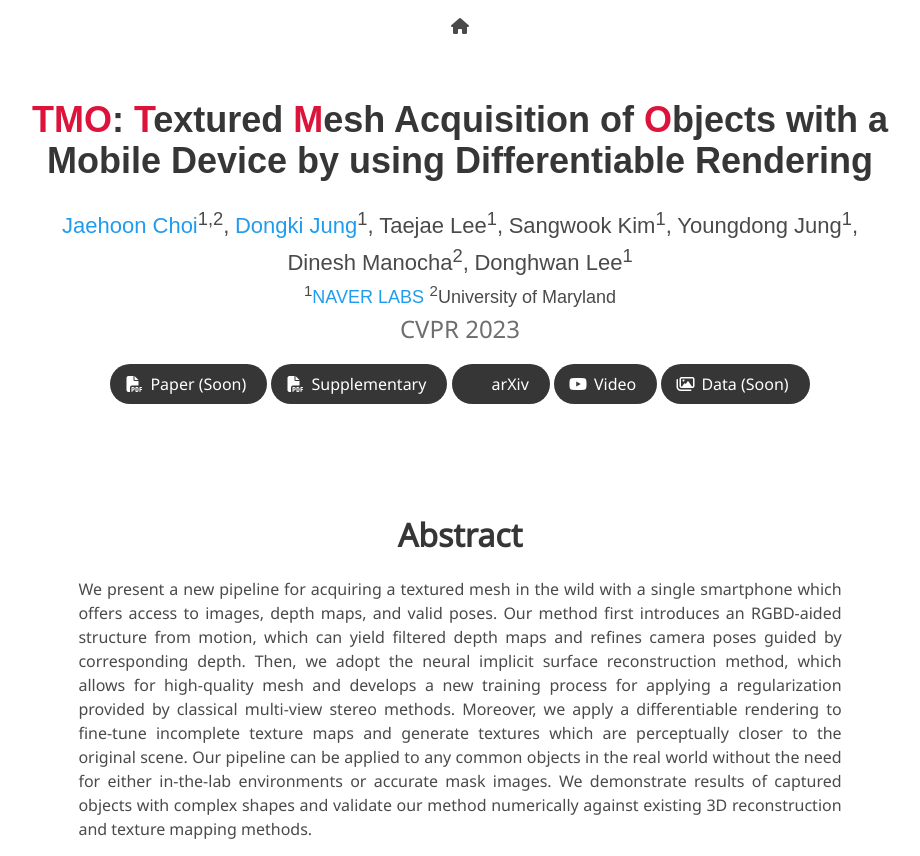
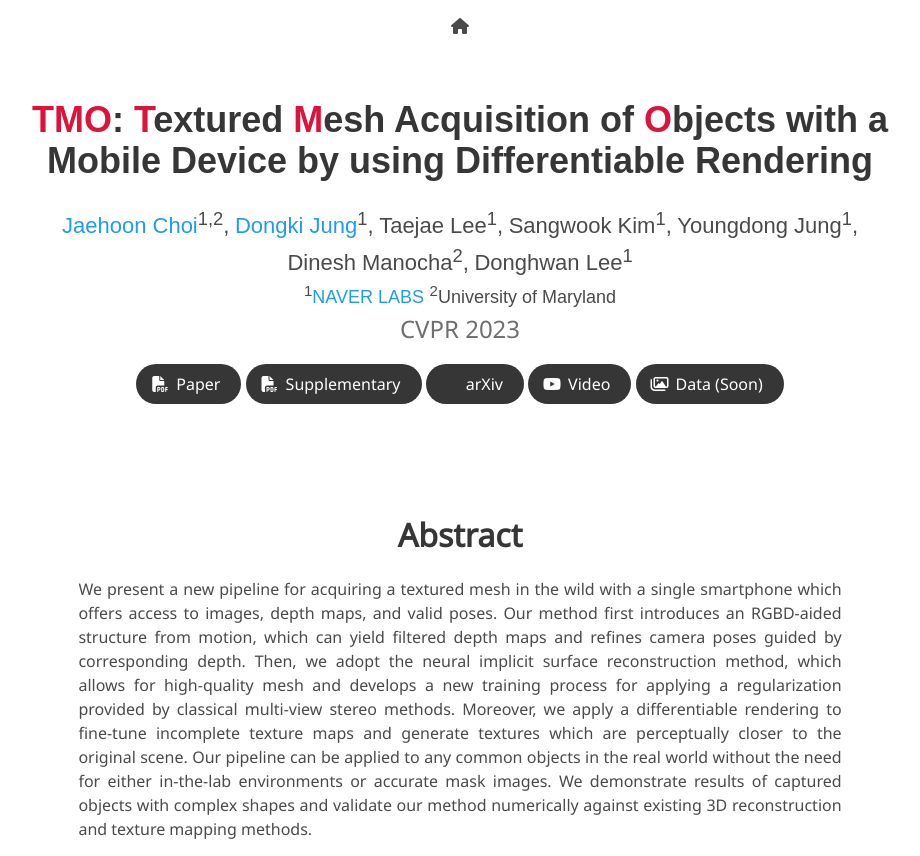
Before and after one commit to JH-Choi/jh-choi.github.io, a plain HTML site: page TMO/index.html in a window 1280 px wide. Shown: the top 856 px of the page, without its empty margins (180-1100 px from the left). Drawn offline with nearby package versions, Linux system fonts and the light colour scheme; some icons are missing; a web font is replaced by a local one.

Commit message:
Update index.html

```diff
--- a/TMO/index.html
+++ b/TMO/index.html
@@ -127,7 +127,7 @@
                   <span class="icon">
                       <i class="fas fa-file-pdf"></i>
                   </span>
-                  <span>Paper (Soon)</span>
+                  <span>Paper</span>
                 </a>
               </span>
               <span class="link-block">
```
